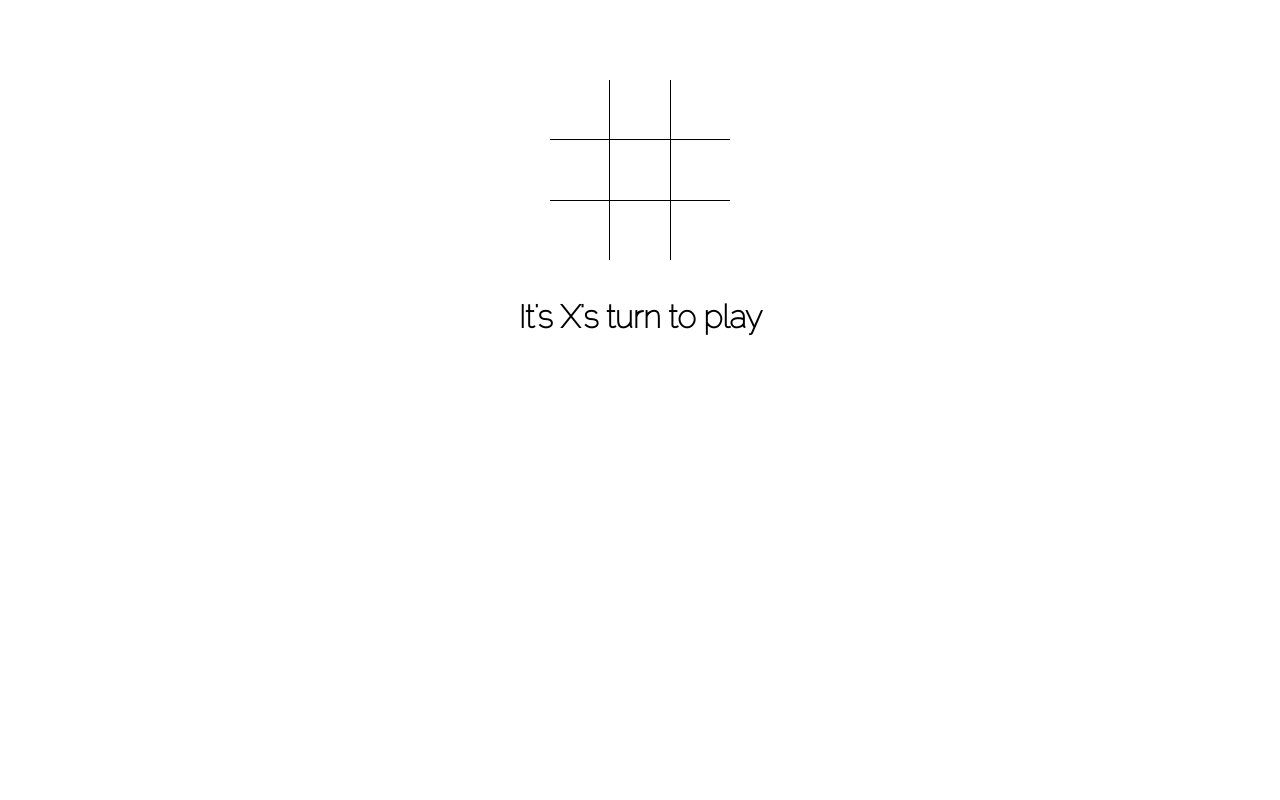
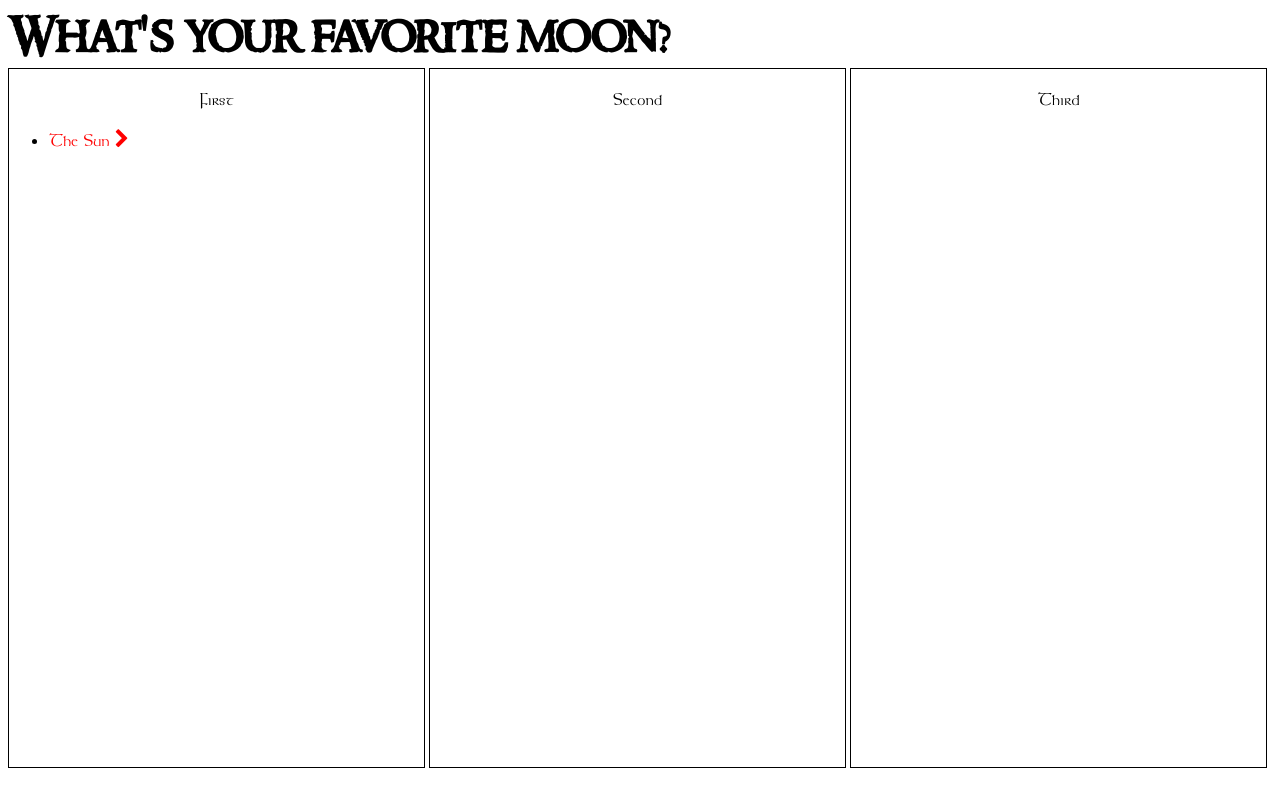
Before and after one commit to sgardn/sgardn.github.io, a website: page index.html in a window 1280 px wide. Drawn offline with Linux system fonts and the light colour scheme.

Commit message:
cleaning

```diff
--- a/index.html
+++ b/index.html
@@ -1,12 +1,9 @@
 <!DOCTYPE html>
 <html>
 <head>
-<title> Tic Tac Flow </title>
-<link rel="stylesheet" href="src/css/main.css">
-<link rel="shortcut icon" type="image/png" href="src/css/favicon.ico"/>
-
-<!-- <script>document.write('<script src="http://' + (location.host || 'localhost').split(':')[0] + ':35729/livereload.js?snipver=1"></' + 'script>');</script> -->
-
+<title> Recursive Lists </title>
+<link rel="stylesheet" href="src/css/other.css">
+<link rel="stylesheet" href="bower_components/font-awesome/css/font-awesome.min.css">
 </head>
 <body>
 
@@ -14,25 +11,55 @@
 <script src="bower_components/underscore/underscore.js"></script>
 <script src="bower_components/backbone/backbone.js"></script>
 
-<div id= "board">
+
+<h1>What's your favorite moon?</h1>
+
+<div class="column">
+	<p>First</p>
+	<ul class="first"></ul>
+	<ul class="first-temp"></ul>
 </div>
-<br/>
 
-<div id = "status"/>
-<!-- el can't bind to id if it doesn't exist yet -->
+<div class="column">
+	<p>Second</p>
+	<ul class="second"></ul>
+	<ul class="second-temp"></ul>
+</div>
 
-<script src="src/js/models/square.js"></script>
-<script src="src/js/collections/grid.js"></script>
-<script src="src/js/views/squareView.js"></script>
-<script src="src/js/views/board.js"></script>
+<div class="column">
+	<p>Third</p>
+	<ul class="third"></ul>
+	<ul class="third-temp"></ul>
+</div>
 
-<script>
 
-var b = new Board({sideLength: 3});
-console.log("our Board is b");
-b.render();
+<script src="src/js/models/list.js"></script>
+<script src="src/js/views/listView.js"></script>
+<script type="text/javascript">
+
+var mercury = {"text": "Mercury", "children": []};
+var venus = {"text": "Venus", "children": []};
+var earth = {"text": "Earth", "children": [{"text":"The Moon"}]};
+var mars = {"text": "Mars", "children": [{"text":"Deimos"}, {"text":"Phobos"}]};
+var jupiter = {"text": "Jupiter", "children": [
+{"text":"Ganymede"}, {"text":"Callisto"}, {"text":"Io"}, {"text":"Europa"}, {"text":"Himalia"}, {"text":"Amalthea"}, {"text":"Elara"}, {"text":"Thebe"}]};
+var saturn = {"text": "Saturn", "children": [{"text":"Titan"}, {"text":"Rhea"}, {"text":"Iapetus"}, {"text":"Tethys"}, {"text":"Enceladus"}, {"text":"Mimas"}, {"text":"Phoebe"}, {"text":"Hyperion"}]};
+var uranus = {"text": "Uranus", "children": [{"text":"Miranda"}, {"text":"Ariel"}, {"text":"Umbriel"}, {"text":"Titania"}, {"text":"Oberon"}]};
+var neptune = {"text": "Neptune", "children": [{"text":"Nereid"}, {"text":"Triton"}]};
+var pluto = {"text": "Pluto", "children": [{"text":"Charon"}]};
+
+
+var sun = {"text": "The Sun", "children": [mercury, venus, earth, mars, jupiter, saturn, uranus, neptune, pluto]};
+
+// List => ({text:value}, children:[List])
+var dest = [".first", ".second", ".third"];
+var t = new ListView(sun, dest);
+// TODO -- let's also hand in the destination elemnts for recursion however deep...
+t.render();
+
 
 </script>
 
+
 </body>
 </html>
```
